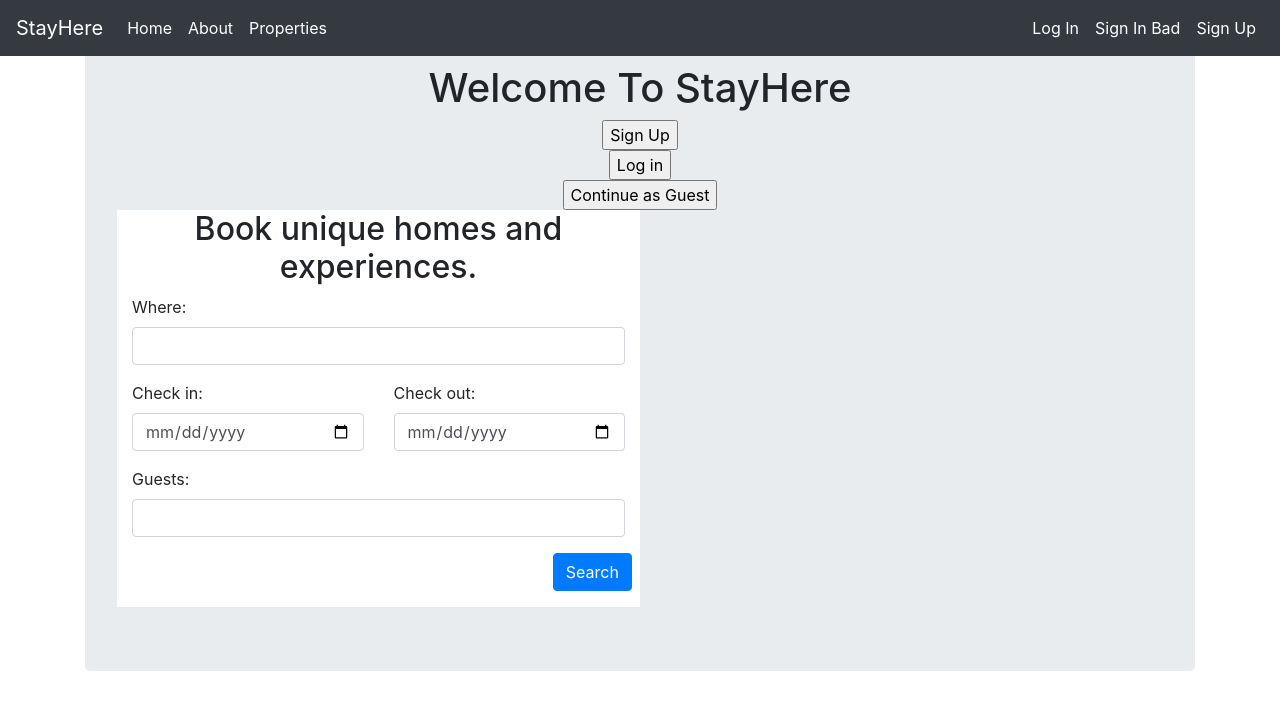
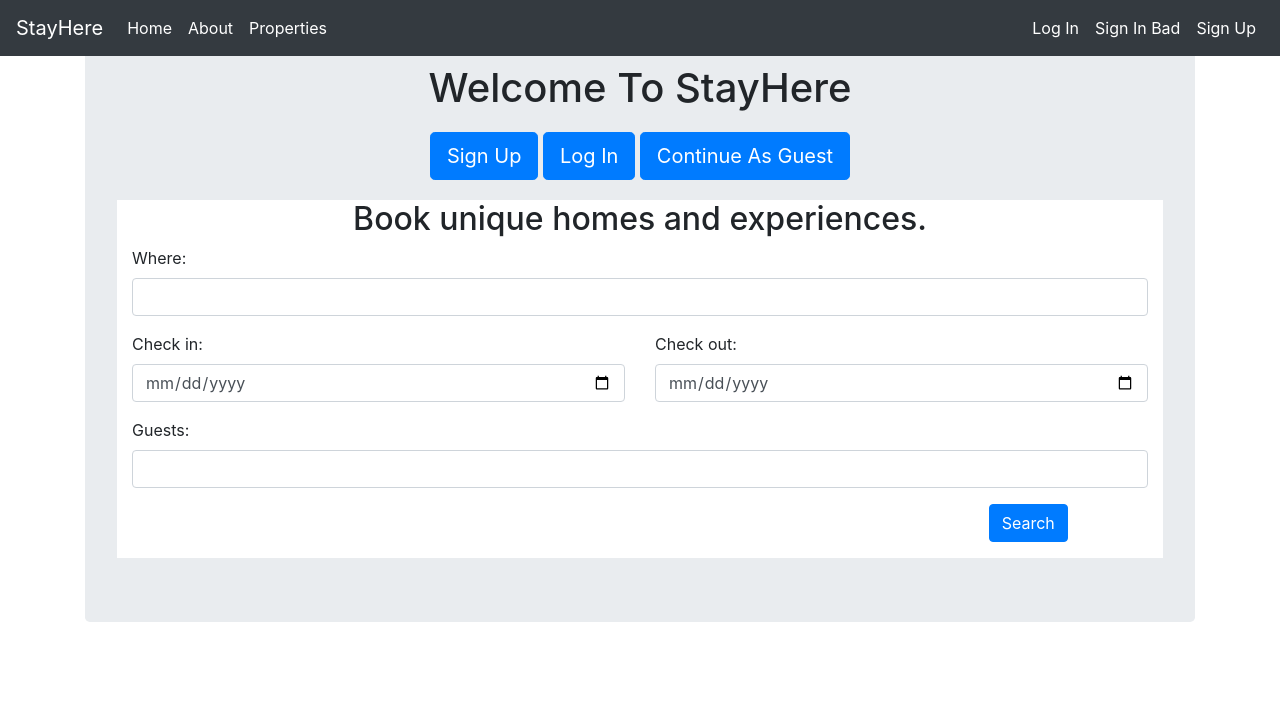
Before and after one commit to SamanAttar/StayHere, a Flask app: page / in a window 1280 px wide. Shown: the top 710 px of the page. Run offline with Flask 2, Linux system fonts and the light colour scheme; some libraries are stand-ins or nearby versions.

Commit message:
Fixed CSS on buttons and homepage

```diff
--- a/templates/home.html
+++ b/templates/home.html
@@ -1,19 +1,18 @@
 {% extends 'layout.html' %}
 
 {% block body %}
+
   <div class="jumbotron text-center">
     <h1>Welcome To StayHere</h1>
-	<form action="signup.html">
-		<input type="submit" value="Sign Up" />
-	</form>
-	<form action="login.html">
-		<input type="submit" value="Log in" />
-	</form>
-	<form action="properties.html">
-		<input type="submit" value="Continue as Guest" />
-	</form>
 
-  <div class="continer col-6 bg-white">
+  <div style="margin: 20px;">
+    <a class="btn btn-primary btn-lg" href='/signup'> Sign Up</a>
+    <a class="btn btn-primary btn-lg" href='/signin'> Log In</a>
+    <a class="btn btn-primary btn-lg" href='/home'> Continue As Guest</a>
+  </div>
+
+<div>
+  <div class="continer col-12 bg-white">
     <h2>Book unique homes and experiences.</h2>
     <form class="text-left form row " action="/propertySearch" method="post">
       <div class="form-group col-12">
@@ -37,5 +36,8 @@
        </div>
     </form>
   </div>
+</div>
+
+</div>
 
 {% endblock %}
```
